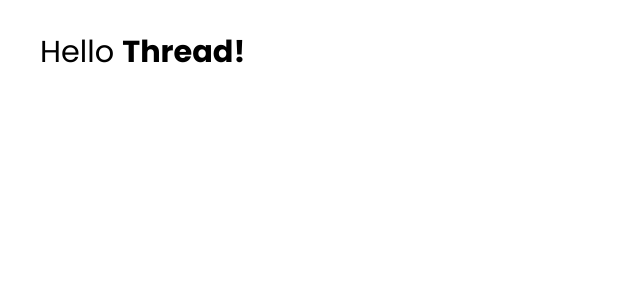
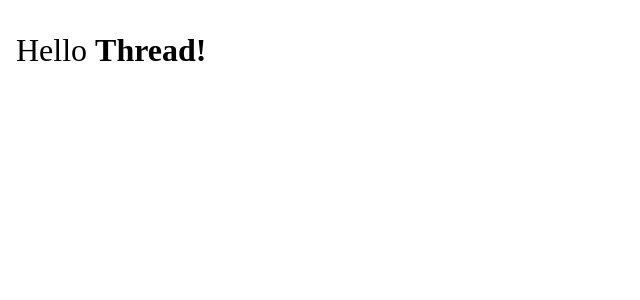
Before and after one commit to drodrigues/frontend-base-test, a Next.js app: page / in a window 1280 px wide. Shown: the top 300 px of the page, without its empty margins (0-640 px from the left). Built offline with nearby package versions, Linux system fonts and the light colour scheme.

Commit message:
refactor: extend shared layout, loading and typography components

```diff
--- a/src/components/layout/Container.scss
+++ b/src/components/layout/Container.scss
@@ -1,17 +1,37 @@
 .LayoutContainer {
+  width: 100%;
+  min-height: 100vh;
   padding: dvh(4) vw(4);
 
   @include respond-to($desktop) {
-    padding: px(32) px(16);
+    padding: rem(32) rem(16);
+  }
+
+  &--main {
+    display: flex;
+    padding: 0 rem(12);
+    flex-direction: column;
+    align-items: center;
+    flex-shrink: 0;
+    align-self: stretch;
+    background: $figma-surface;
+
+    @include respond-to($desktop) {
+      padding: 0 rem(35);
+      align-items: center;
+    }
   }
 
   &__content {
-    margin: auto;
     width: 100%;
-    max-width: px(1200);
+    max-width: rem(448);
+
+    @include respond-to($desktop) {
+      max-width: none;
+    }
 
     &--narrow {
-      max-width: px(1120);
+      max-width: rem(1120);
     }
 
     &--full {
--- a/src/components/layout/Container.tsx
+++ b/src/components/layout/Container.tsx
@@ -30,7 +30,11 @@ const LayoutContainer = ({
   const Component = type;
 
   return (
-    <Component id={id} className={classNames('LayoutContainer', className)} role={role}>
+    <Component
+      id={id}
+      className={classNames('LayoutContainer', `LayoutContainer--${type}`, className)}
+      role={role}
+    >
       <div
         className={classNames(
           'LayoutContainer__content',
@@ -39,7 +43,8 @@ const LayoutContainer = ({
             'LayoutContainer__content--full': fullContent,
           },
           contentClassName,
-        )}>
+        )}
+      >
         {isLoading ? <Loading visible fitToParent /> : children}
       </div>
     </Component>
--- a/src/components/loading/Inline.scss
+++ b/src/components/loading/Inline.scss
@@ -11,15 +11,19 @@
   z-index: 10;
 
   &__progress {
-    height: px(3);
-    width: px(104);
+    height: vw(3);
+    width: vw(104);
     background:
-      linear-gradient(to right, $primary, $primary),
-      linear-gradient(to right, $primary, $primary),
+      linear-gradient(to right, $primary, $primary), linear-gradient(to right, $primary, $primary),
       $secondary;
     background-size: 60% 100%;
     background-repeat: no-repeat;
-    animation: progress 1.8 infinite;
+    animation: progress 1.8s infinite;
+
+    @include respond-to($desktop) {
+      height: rem(3);
+      width: rem(104);
+    }
   }
 
   @keyframes progress {
--- a/src/components/loading/Inline.tsx
+++ b/src/components/loading/Inline.tsx
@@ -10,9 +10,9 @@ const LoadingInline = ({ visible }: Props): JSX.Element | null => {
   if (!visible) return null;
 
   return (
-    <div className='LoadingInline'>
-      <div className='LoadingInline__progress' />
-    </div>
+    <span className="LoadingInline">
+      <span className="LoadingInline__progress" />
+    </span>
   );
 };
 
--- a/src/components/loading/index.scss
+++ b/src/components/loading/index.scss
@@ -31,9 +31,9 @@
   }
 
   &__spinner {
-    width: px(48);
-    height: px(48);
-    border: px(3) solid $secondary;
+    width: rem(48);
+    height: rem(48);
+    border: rem(3) solid $secondary;
     border-radius: 50%;
     display: inline-block;
     position: relative;
@@ -47,12 +47,13 @@
       left: 50%;
       top: 50%;
       transform: translate(-50%, -50%);
-      width: px(56);
-      height: px(56);
+      width: rem(56);
+      height: rem(56);
       border-radius: 50%;
-      border: px(3) solid transparent;
+      border: rem(3) solid transparent;
       border-bottom-color: $primary;
     }
+
   }
 }
 
--- a/src/components/typography/index.scss
+++ b/src/components/typography/index.scss
@@ -1,8 +1,15 @@
 .Typography {
   position: relative;
-  font-family: $font-poppins;
+  font-family: $font-inter;
   margin: 0;
   padding: 0;
+  font-size: var(--typography-size);
+  line-height: var(--typography-line-height);
+
+  @include respond-to($desktop) {
+    font-size: var(--typography-size-desktop, var(--typography-size));
+    line-height: var(--typography-line-height-desktop, var(--typography-line-height));
+  }
 
   a {
     color: inherit;
@@ -30,6 +37,10 @@
 
   &--poppins {
     font-family: $font-poppins;
+  }
+
+  &--inter {
+    font-family: $font-inter;
   }
 
   &--address {
@@ -101,20 +112,20 @@
     color: $info;
   }
 
-  @each $size in $sizes {
-    &--size-#{$size} {
-      line-height: 130%;
-      @include font-size($size);
-    }
+  &--figma-text-primary {
+    color: $figma-text-primary;
   }
 
-  @each $size in $sizes {
-    &--size-desktop-#{$size} {
-      @include respond-to($desktop) {
-        line-height: 130%;
-        @include font-size($size);
-      }
-    }
+  &--figma-text-body {
+    color: $figma-text-body;
+  }
+
+  &--figma-text-muted {
+    color: $figma-text-muted;
+  }
+
+  &--figma-price {
+    color: $figma-price;
   }
 
   &--uppercase {
--- a/src/components/typography/index.tsx
+++ b/src/components/typography/index.tsx
@@ -1,12 +1,19 @@
 import LoadingInline from '@/components/loading/Inline';
 
 import classNames from 'classnames';
-import React, { ReactNode } from 'react';
+import type { CSSProperties, ReactNode } from 'react';
 
 import './index.scss';
 
+type TypographyStyle = CSSProperties & {
+  '--typography-size'?: string;
+  '--typography-size-desktop'?: string;
+  '--typography-line-height'?: string;
+  '--typography-line-height-desktop'?: string;
+};
+
 interface Props {
-  font?: 'poppins';
+  font?: 'poppins' | 'inter';
   type:
     | 'h1'
     | 'h2'
@@ -29,23 +36,41 @@ interface Props {
     | 'semi-bold'
     | 'bold'
     | 'extra-bold';
-  color?: 'primary' | 'secondary' | 'black' | 'white' | 'success' | 'error' | 'warning' | 'info';
+  color?:
+    | 'primary'
+    | 'secondary'
+    | 'black'
+    | 'white'
+    | 'success'
+    | 'error'
+    | 'warning'
+    | 'info'
+    | 'figma-text-primary'
+    | 'figma-text-body'
+    | 'figma-text-muted'
+    | 'figma-price';
   transform?: 'uppercase' | 'lowercase' | 'default';
   align?: 'inherit' | 'left' | 'right' | 'center';
   size?: number;
+  lineHeight?: number;
   sizeDesktop?: number;
+  lineHeightDesktop?: number;
   className?: string;
   children?: ReactNode;
   isLoading?: boolean;
 }
 
+const toRem = (value?: number) => (typeof value === 'number' ? `${value / 16}rem` : undefined);
+
 const Typography = ({
-  font = 'poppins',
+  font = 'inter',
   type,
   className,
   transform,
   size,
   sizeDesktop,
+  lineHeight,
+  lineHeightDesktop,
   children,
   align = 'inherit',
   weight = 'regular',
@@ -57,16 +82,26 @@ const Typography = ({
   const classes = classNames('Typography', className, {
     [`Typography--${font}`]: !!font,
     [`Typography--${type}`]: !!type,
-    [`Typography--${transform}`]: !!transform,
-    [`Typography--${align}`]: !!align,
+    [`Typography--${transform}`]: !!transform && transform !== 'default',
+    [`Typography--${align}`]: !!align && align !== 'inherit',
     [`Typography--${weight}`]: !!weight,
     [`Typography--${color}`]: !!color,
     [`Typography--size-${size}`]: !!size,
     [`Typography--size-desktop-${sizeDesktop}`]: !!sizeDesktop,
+    [`Typography--line-height-${lineHeight}`]: !!lineHeight,
+    [`Typography--line-height-desktop-${lineHeightDesktop}`]: !!lineHeightDesktop,
   });
 
+  // Adjustment to match Figma, where line-heights vary between styles.
+  const style: TypographyStyle = {
+    '--typography-size': toRem(size),
+    '--typography-size-desktop': toRem(sizeDesktop),
+    '--typography-line-height': toRem(lineHeight),
+    '--typography-line-height-desktop': toRem(lineHeightDesktop),
+  };
+
   return (
-    <TypographyComponent className={classes}>
+    <TypographyComponent className={classes} style={style}>
       {children}
       <LoadingInline visible={isLoading} />
     </TypographyComponent>
```
Also changed, not shown: src/components/loading/index.tsx (+5 -4 lines).
